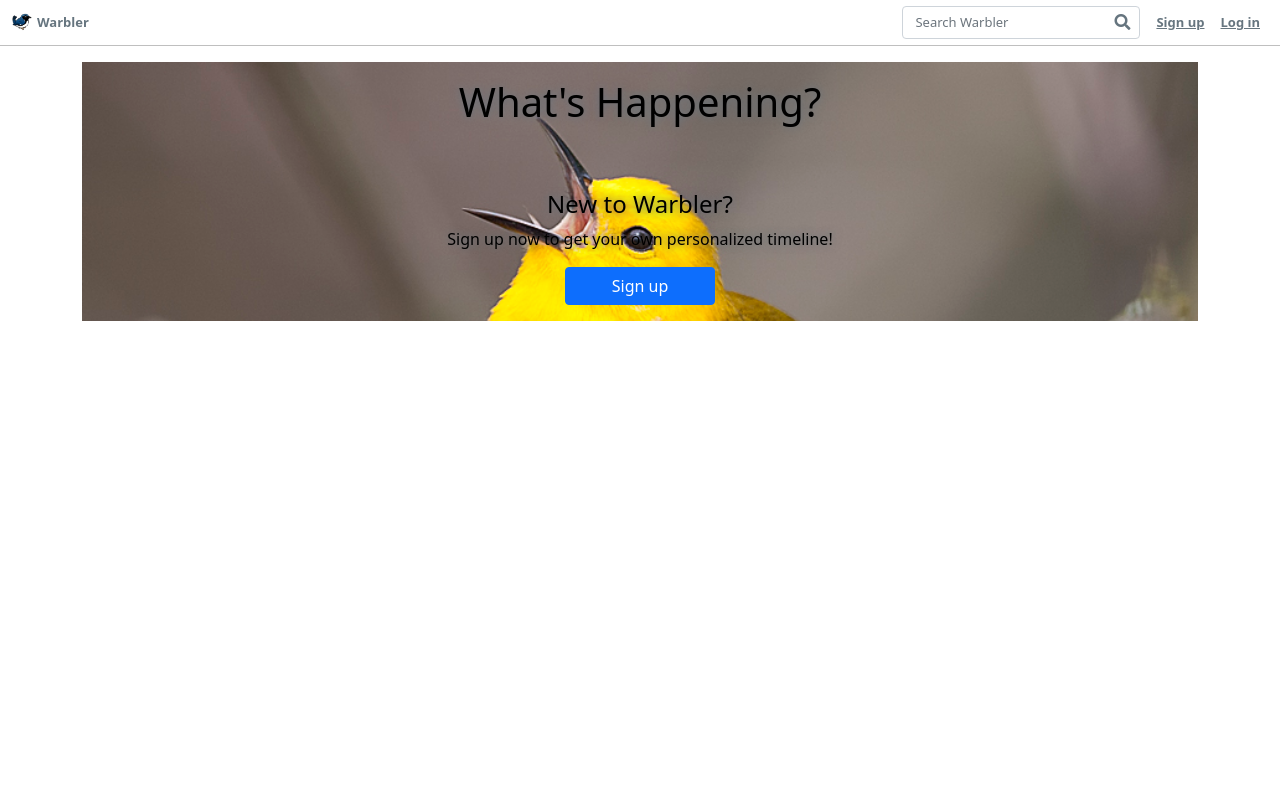
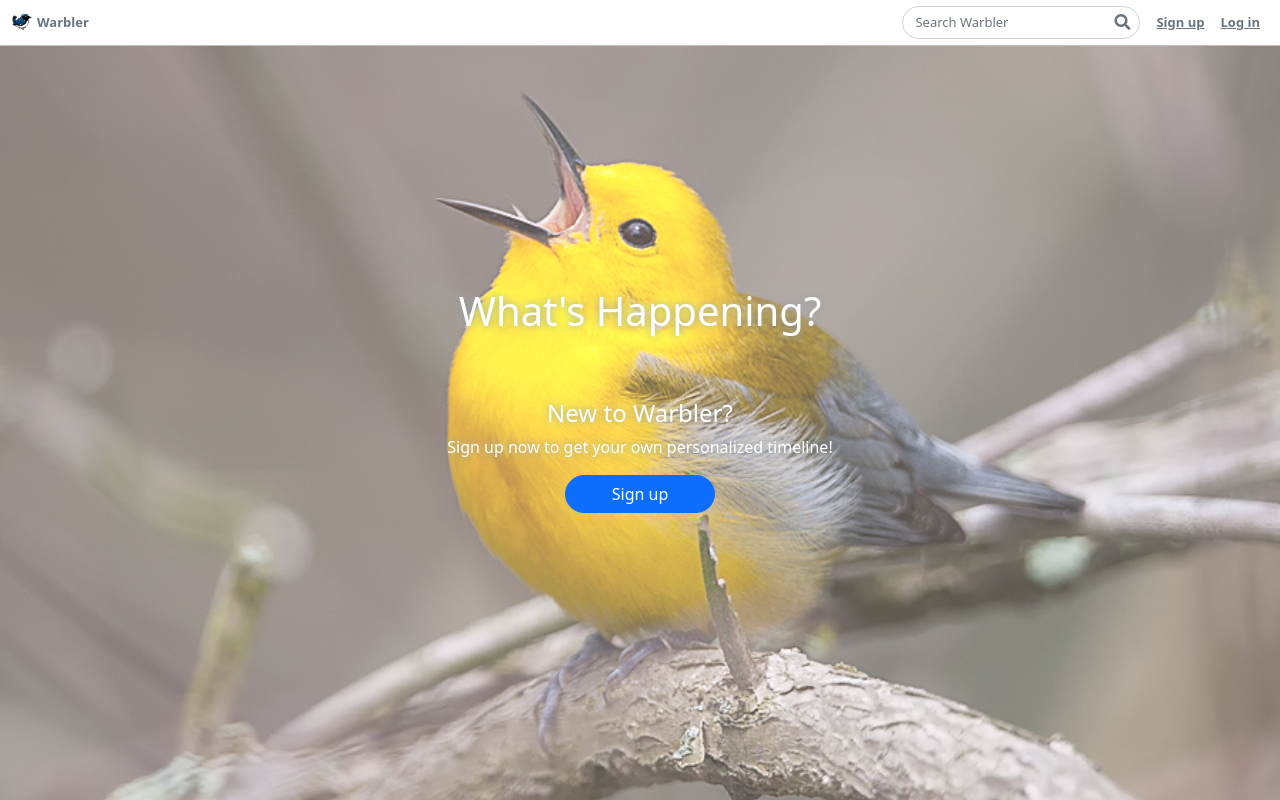
Before and after one commit to sellerscrisp/warbler, a Flask app: page / in a window 1280 px wide. Run offline with Flask 2, Linux system fonts and the light colour scheme; some libraries are stand-ins or nearby versions.

Commit message:
Fixed like/unlike button and changed icon

```diff
--- a/static/app.js
+++ b/static/app.js
@@ -1,27 +1,21 @@
-$(function () {
+"use strict";
 
-  $("#messages").on("click", "button", async function (e) {
-    e.preventDefault();
+function getToggleLikeAPI(msgId) {
+  return `/api/messages/${msgId}/toggle_like`
+}
 
-    let message_id = e.currentTarget.id;
-    let response = await axios.post(`/messages/${message_id}/like`)
-    if (response.status == 200) {
-      $(e.currentTarget).toggleClass("btn-primary btn-secondary");
-    } else {
-      console.log(response.data.message);
-    }
-  })
+async function toggleLike(evt) {
+  let icon = $(evt.target);
+  let msgId = icon.data("msg-id");
+  const API = getToggleLikeAPI(msgId);
+  let resp = await axios.post(API)
 
+  if (resp.data.message === "Bad like" || resp.status === 401) {
+    return;
+  }
 
-  $('#message-submit').on('click', async e => {
-    e.preventDefault();
-    $('#message-modal').modal('toggle');
-    let text = $('#text').val();
-    let response = await axios.post('/messages/new', { text });
+  icon.toggleClass("far");
+  icon.toggleClass("fas");
+}
 
-    // we were going to prepend the user/message info
-  });
-
-
-
-});
+$("#messages").on("click", ".fa-heart", toggleLike);
--- a/static/stylesheets/style.css
+++ b/static/stylesheets/style.css
@@ -8,7 +12,25 @@ body.error-404 {
   margin-bottom: 20px;
 }
 
+.btn {
+  border-radius: 50px;
+}
+
 .btn:hover {
+  cursor: pointer;
+}
+
+.alert {
+  z-index: 2;
+}
+
+.hide-btn-outline:focus {
+  outline: 0;
+  box-shadow: none;
+  text-decoration: none;
+}
+
+.hide-btn-outline:hover {
   cursor: pointer;
 }
 
@@ -66,6 +88,7 @@ nav form.navbar-form {
 }
 
 #search.form-control {
+  border-radius: 20px;
   margin-bottom: 0;
   width: 100%;
   font-size: 13px;
@@ -376,11 +421,20 @@ p.card-bio {
 /* ============================ Signed out home */
 
 .home-hero {
+  height: 100vh;
+  display: flex;
+  justify-content: center;
+  flex-direction: column;
+  align-items: center;
+  position: absolute;
+  top: 0;
+  width: 100vw;
+  left: 0;
   z-index: -1;
   background-image: url("/static/images/signed-out-home.jpg");
   background-size: cover;
-  background-position: 0 -50px, center;
-  color: #000000;
+  background-position: center center;
+  color: #fff;
   text-align: center;
   padding: 1rem;
   text-shadow: 0 0 8px #66757f;
@@ -397,11 +451,20 @@ p.card-bio {
   margin-bottom: 4rem;
 }
 
+.home-hero:before {
+  content: "";
+  position: absolute;
+  top: 0;
+  left: 0;
+  right: 0;
+  bottom: 0;
+  background: rgba(255, 255, 255, 0.3);
+}
+
 /* ============================== Signed in Home */
 
 #home-aside>.user-card {
   margin-top: 0;
-  margin-bottom: 32px;
   overflow: hidden;
 }
 
```
Also changed, not shown: other parts of static/stylesheets/style.css (+40 -15 lines).
